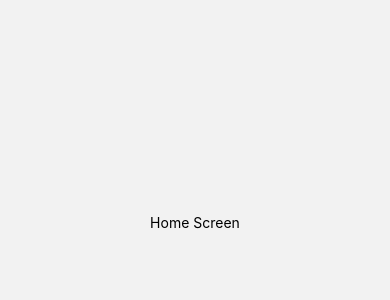
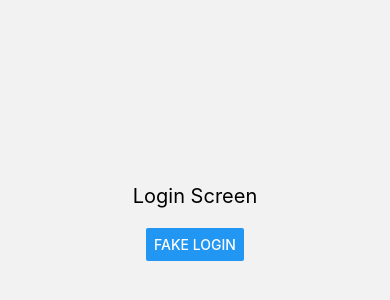
Before and after one commit to orikeo/expomobile, a React Native app: screen /Home in a window 390 px wide. Shown: the part 200-500 px from the top of the page. Built offline with nearby package versions, Linux system fonts and the light colour scheme.

Commit message:
feat: implement auth context and conditional navigation stacks

```diff
--- a/App.tsx
+++ b/App.tsx
@@ -1,5 +1,10 @@
 import AppNavigator from "./src/navigation/AppNavigator";
+import { AuthProvider } from "./src/context/AuthContext";
 
 export default function App() {
-  return <AppNavigator />;
+  return (
+    <AuthProvider>
+      <AppNavigator />
+    </AuthProvider>
+  );
 }
--- /dev/null
+++ b/src/context/AuthContext.tsx
@@ -0,0 +1,38 @@
+import { createContext, useContext, useState, ReactNode } from "react";
+
+type AuthContextType = {
+  isAuthenticated: boolean;
+  login: () => void;
+  logout: () => void;
+};
+
+// создаём контекст
+const AuthContext = createContext<AuthContextType | undefined>(undefined);
+
+type Props = {
+  children: ReactNode;
+};
+
+export function AuthProvider({ children }: Props) {
+  const [isAuthenticated, setIsAuthenticated] = useState(false);
+
+  const login = () => setIsAuthenticated(true);
+  const logout = () => setIsAuthenticated(false);
+
+  return (
+    <AuthContext.Provider value={{ isAuthenticated, login, logout }}>
+      {children}
+    </AuthContext.Provider>
+  );
+}
+
+// удобный хук
+export function useAuth() {
+  const context = useContext(AuthContext);
+
+  if (!context) {
+    throw new Error("useAuth must be used inside AuthProvider");
+  }
+
+  return context;
+}
--- a/src/navigation/AppNavigator.tsx
+++ b/src/navigation/AppNavigator.tsx
@@ -3,21 +3,37 @@ import { createNativeStackNavigator } from "@react-navigation/native-stack";
 
 import LoginScreen from "../screens/LoginScreen";
 import HomeScreen from "../screens/HomeScreen";
+import { useAuth } from "../context/AuthContext";
 
 export type RootStackParamList = {
-  Login: undefined; // экран Login не принимает параметры
-  Home: undefined;  // Home тоже пока без параметров
+  Login: undefined;
+  Home: undefined;
 };
 
 const Stack = createNativeStackNavigator<RootStackParamList>();
 
+function AuthStack() {
+  return (
+    <Stack.Navigator screenOptions={{ headerShown: false }}>
+      <Stack.Screen name="Login" component={LoginScreen} />
+    </Stack.Navigator>
+  );
+}
+
+function AppStack() {
+  return (
+    <Stack.Navigator screenOptions={{ headerShown: false }}>
+      <Stack.Screen name="Home" component={HomeScreen} />
+    </Stack.Navigator>
+  );
+}
+
 export default function AppNavigator() {
+  const { isAuthenticated } = useAuth();
+
   return (
     <NavigationContainer>
-      <Stack.Navigator screenOptions={{ headerShown: false }}>
-        <Stack.Screen name="Login" component={LoginScreen} />
-        <Stack.Screen name="Home" component={HomeScreen} />
-      </Stack.Navigator>
+      {isAuthenticated ? <AppStack /> : <AuthStack />}
     </NavigationContainer>
   );
 }
--- a/src/screens/HomeScreen.tsx
+++ b/src/screens/HomeScreen.tsx
@@ -1,9 +1,16 @@
 import { View, Text } from "react-native";
+import { Button } from "react-native";
+import { useAuth } from "../context/AuthContext";
+
+
 
 export default function HomeScreen() {
+  const { logout } = useAuth();
+
   return (
     <View style={{ flex: 1, justifyContent: "center", alignItems: "center" }}>
       <Text>Home Screen</Text>
+      <Button title="Logout" onPress={logout} />
     </View>
   );
 }
--- a/src/screens/LoginScreen.tsx
+++ b/src/screens/LoginScreen.tsx
@@ -1,6 +1,7 @@
 import { View, Text, Button, StyleSheet } from "react-native";
 import { NativeStackNavigationProp } from "@react-navigation/native-stack";
 import { RootStackParamList } from "../navigation/AppNavigator";
+import { useAuth } from "../context/AuthContext";
 
 type LoginScreenNavigationProp = NativeStackNavigationProp<
   RootStackParamList,
@@ -11,15 +12,19 @@ type Props = {
   navigation: LoginScreenNavigationProp;
 };
 
+
+
 export default function LoginScreen({ navigation }: Props) {
+
+  const { login } = useAuth();
   return (
     <View style={styles.container}>
       <Text style={styles.title}>Login Screen</Text>
 
       <Button
-        title="Fake Login"
-        onPress={() => navigation.replace("Home")}
-      />
+  title="Fake Login"
+  onPress={login}
+/>
     </View>
   );
 }
```
